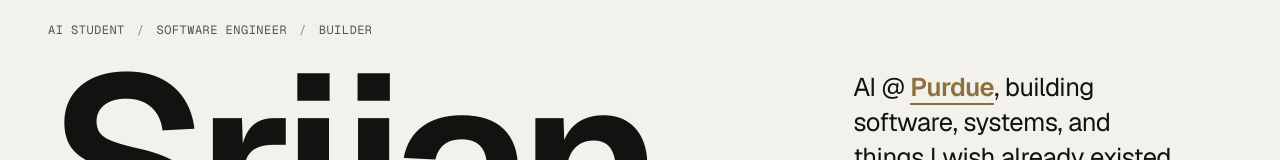
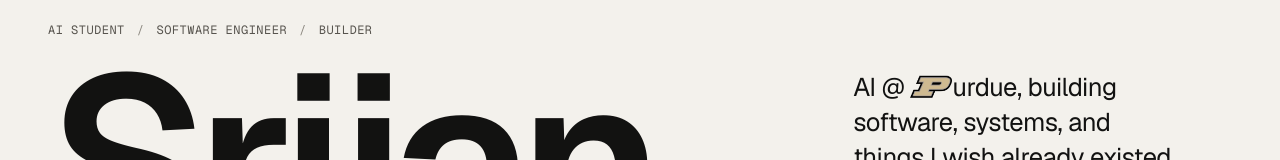
Before and after one commit to SrijanChallapalli/srijanchallapalli.github.io, a Next.js app: page / in a window 1280 px wide. Shown: the part 120-280 px from the top of the page. Built offline with nearby package versions, Linux system fonts and the light colour scheme; no server answers.

Commit message:
Hero: use Purdue Motion P in place of gold text

```diff
--- a/app/globals.css
+++ b/app/globals.css
@@ -17,7 +17,6 @@
   --accent: #d93f14;
   --accent-ink: #b8340f; /* accent used as text */
   --selection: rgb(217 63 20 / 0.18);
-  --purdue: #8e6f3e; /* Purdue "Aged" gold — readable on paper */
 
   --gutter: clamp(16px, 4vw, 48px);
   --section: clamp(96px, 14vw, 200px);
@@ -38,7 +37,6 @@
   --accent: #ff6a3d;
   --accent-ink: #ff7a52;
   --selection: rgb(255 106 61 / 0.28);
-  --purdue: #cfb991; /* Purdue Boilermaker gold */
   color-scheme: dark;
 }
 
@@ -256,24 +254,6 @@ html.theme-transition * {
   transition: font-variation-settings 400ms var(--ease-out);
 }
 
-/* "Purdue" in the hero: brand gold with an underline that fills on hover. */
-.purdue {
-  color: var(--purdue);
-  background-image: linear-gradient(var(--purdue), var(--purdue));
-  background-size: 100% 2px;
-  background-position: 0 100%;
-  background-repeat: no-repeat;
-  padding-bottom: 1px;
-  transition:
-    color 250ms var(--ease-out),
-    background-size 300ms var(--ease-out);
-}
-.purdue:hover,
-.purdue:focus-visible {
-  color: var(--paper);
-  background-size: 100% 100%;
-}
-
 /* Live dot */
 @keyframes pulse {
   0%,
--- a/components/Hero.tsx
+++ b/components/Hero.tsx
@@ -43,9 +43,18 @@ export function Hero({ status }: { status: Status }) {
                 href="https://www.purdue.edu/"
                 target="_blank"
                 rel="noopener"
-                className="purdue font-semibold"
+                className="group/purdue inline-flex items-baseline whitespace-nowrap"
+                aria-label="Purdue University"
               >
-                Purdue
+                {/* eslint-disable-next-line @next/next/no-img-element */}
+                <img
+                  src="/purdue-p.webp"
+                  alt=""
+                  width={320}
+                  height={171}
+                  className="mr-[0.03em] h-[0.86em] w-auto translate-y-[0.07em] self-baseline transition-transform duration-300 ease-[var(--ease-out)] group-hover/purdue:-rotate-6"
+                />
+                <span aria-hidden>urdue</span>
               </a>
               , {site.intro}
             </p>
```
Also changed, not shown: public/purdue-p.webp (added).
